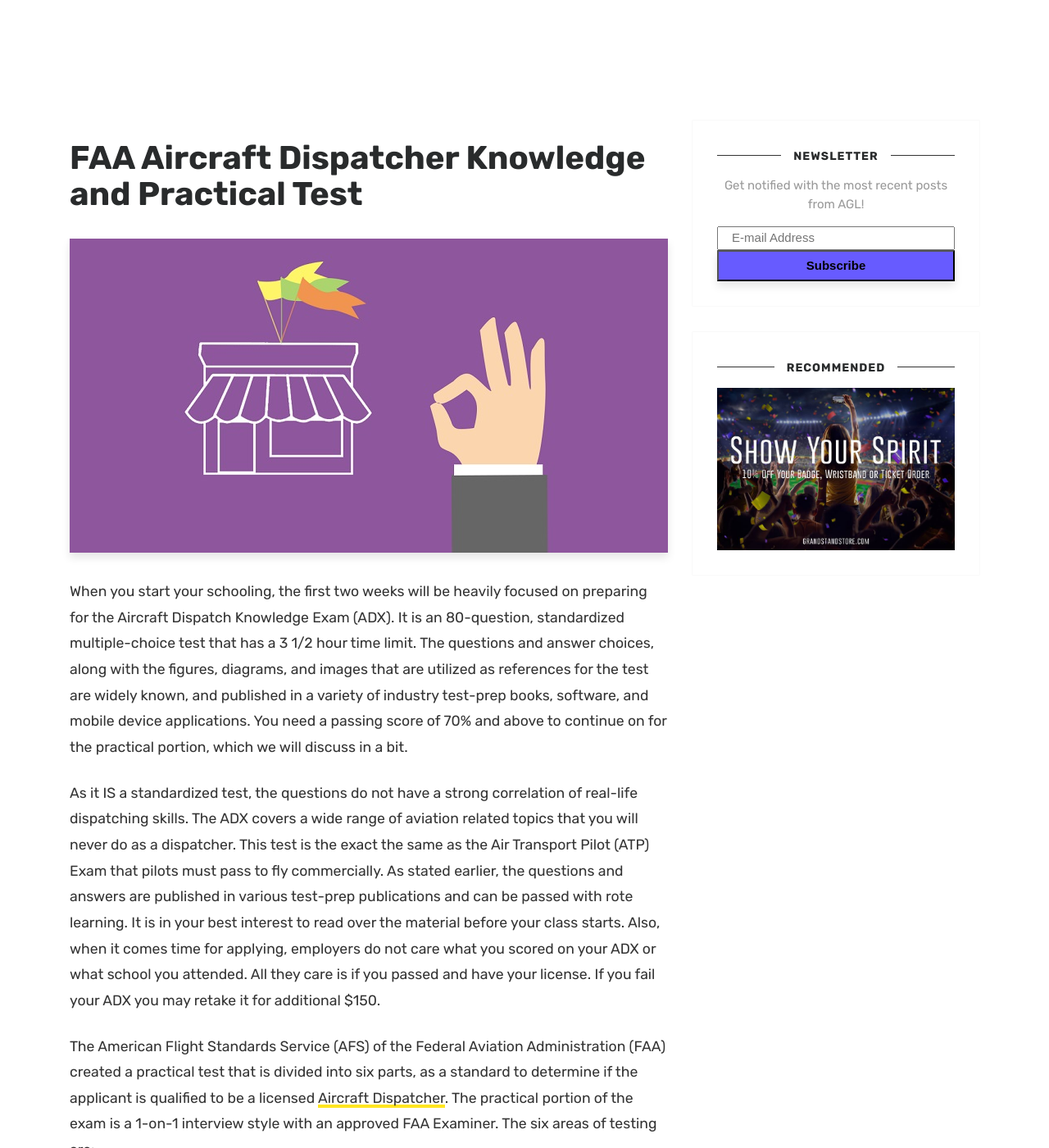
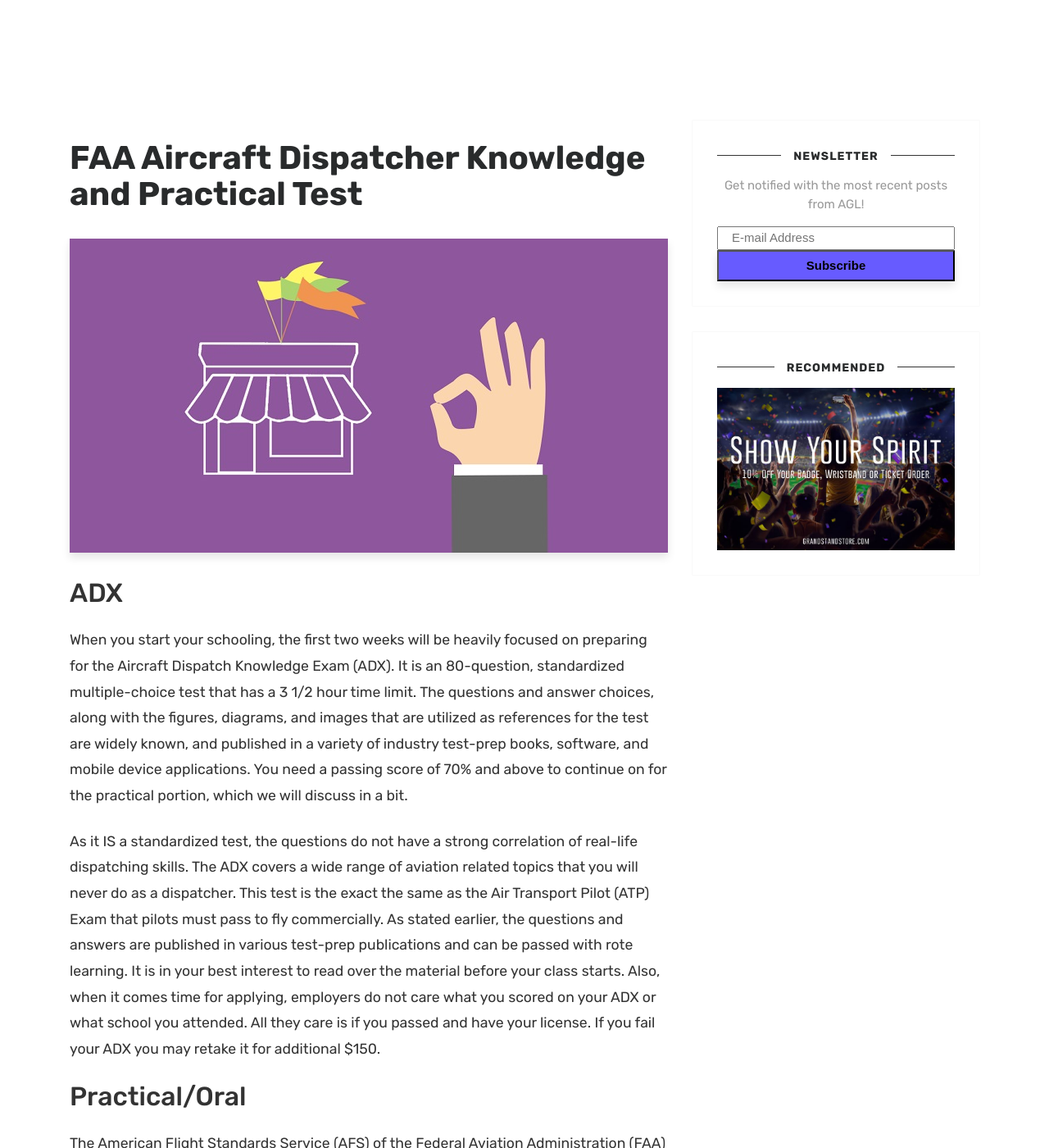
Before and after one commit to anhdeee/dx, a Jekyll site: the page built from _posts/2018-09-11-FAA-Aircraft-Dispatcher-Knowledge-and-Practical-Test.md, in a window 1280 px wide and 1400 px high. Shown: the whole window at 82% size. Built offline with Jekyll 4.4.1, drawn with Linux system fonts in a browser that asks for light colours; comment, search, counter and statistics services are not loaded.

Commit message:
Update _posts/2018-09-11-FAA-Aircraft-Dispatcher-Knowledge-and-Practical-Test.md

```diff
--- a/_posts/2018-09-11-FAA-Aircraft-Dispatcher-Knowledge-and-Practical-Test.md
+++ b/_posts/2018-09-11-FAA-Aircraft-Dispatcher-Knowledge-and-Practical-Test.md
@@ -3,18 +3,12 @@ layout: post-right-sidebar
 title:  "FAA Aircraft Dispatcher Knowledge and Practical Test"
 image: assets/images/4.jpg
 ---
+## ADX
 When you start your schooling, the first two weeks will be heavily focused on preparing for the Aircraft Dispatch Knowledge Exam (ADX). It is an 80-question, standardized multiple-choice test that has a 3 1/2 hour time limit. The questions and answer choices, along with the figures, diagrams, and images that are utilized as references for the test are widely known, and published in a variety of industry test-prep books, software, and mobile device applications. You need a passing score of 70% and above to continue on for the practical portion, which we will discuss in a bit.
 
 As it IS a standardized test, the questions do not have a strong correlation of real-life dispatching skills. The ADX covers a wide range of aviation related topics that you will never do as a dispatcher.  This test is the exact the same as the Air Transport Pilot (ATP) Exam that pilots must pass to fly commercially. As stated earlier, the questions and answers are published in various test-prep publications and can be passed with rote learning. It is in your best interest to read over the material before your class starts. Also, when it comes time for applying, employers do not care what you scored on your ADX or what school you attended. All they care is if you passed and have your license. If you fail your ADX you may retake it for additional $150.
 
-
-
-
-
-
-
-
-
+## Practical/Oral
 The American Flight Standards Service (AFS) of the Federal Aviation Administration (FAA) created a practical test that is divided into six parts, as a standard to determine if the applicant is qualified to be a licensed [Aircraft Dispatcher]({{ site.baseurl }}{% post_url 2018-07-15-What-Are-Aircraft-Dispatchers? %}). The practical portion of the exam is a 1-on-1 interview style with an approved FAA Examiner. The six areas of testing are:
 
 ###### 1. Flight Planning/Dispatch Release
@@ -27,20 +21,20 @@ The American Flight Standards Service (AFS) of the Federal Aviation Administrati
 + Practical Dispatch Applications
 + Manuals, Handbooks, and Other Written Guidance
 
-##### 2. Preflight, Takeoff and Departure
+###### 2. Preflight, Takeoff and Departure
 + Air Traffic Control Procedures
 + Airports, Crew, and Company Procedures
 
-##### 3. Inflight Procedures
+###### 3. Inflight Procedures
 + Routing, Re-Routing, and Flight Plan Filing
 + In Route Communication Procedures and Requirements
 
-##### 4. Arrival, Approach, and Landing Procedures
+###### 4. Arrival, Approach, and Landing Procedures
 + ATC and Air Navigation Procedures
 
-##### 5. Post-Flight Procedures
+###### 5. Post-Flight Procedures
 + Communication Procedures and Requirements
 + Flight Documentation
 
-##### 6. Abnormal and Emergency Procedures
+###### 6. Abnormal and Emergency Procedures
 + Abnormal and Emergency Procedures
```
